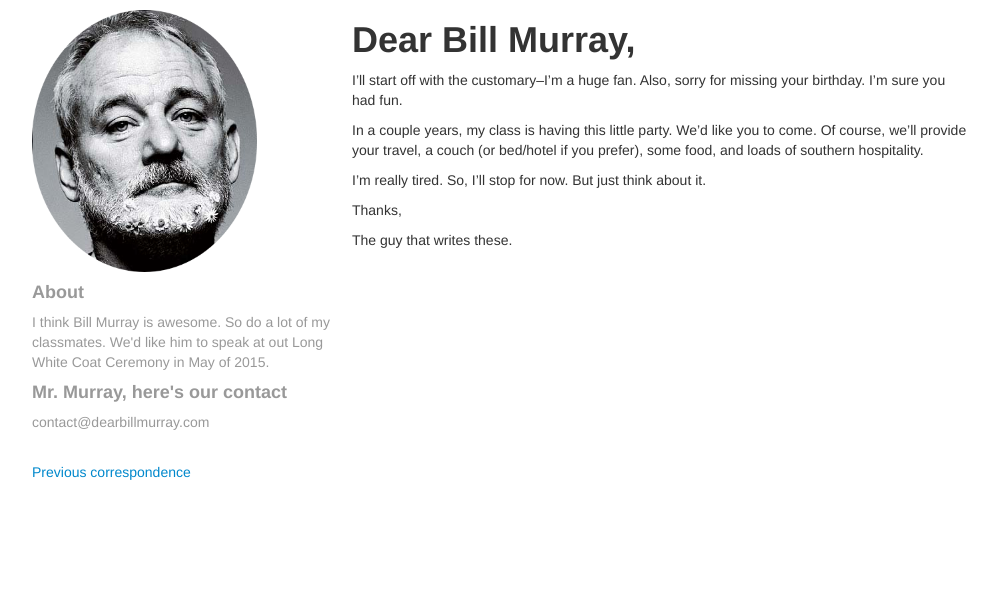
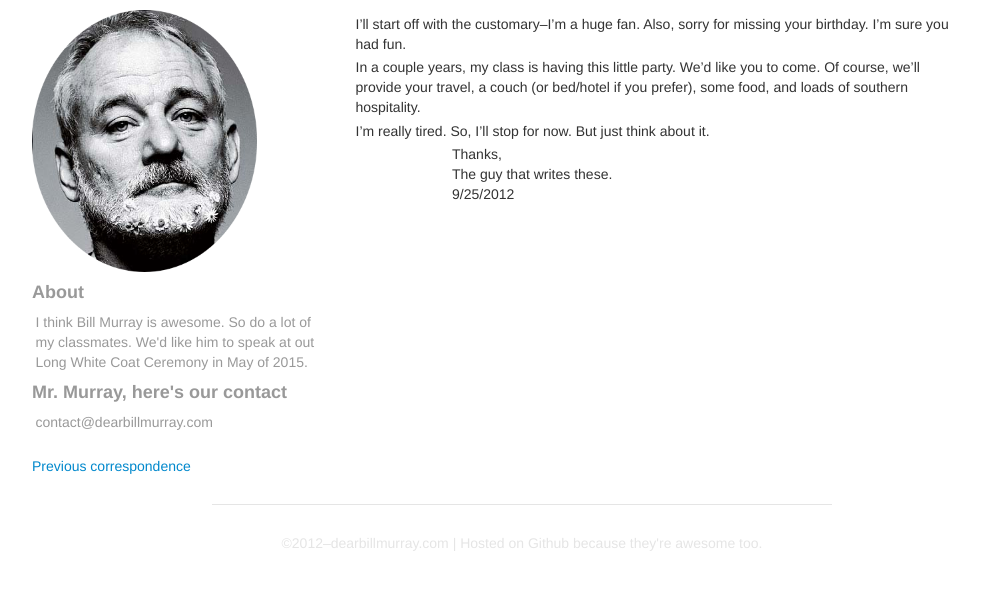
Before and after one commit to lelanhus/dearbillmurray.com, a Jekyll site: the page built from _posts/2012-09-25-hi-mr-murray.md, in a window 1280 px wide. Shown: the top 590 px of the page, without its empty margins (138-1135 px from the left). Built offline with Jekyll 4.4.1, drawn with Linux system fonts in a browser that asks for light colours; nearby versions of some CDN libraries.

Commit message:
Adding some style changes.

```diff
--- a/_layouts/default.html
+++ b/_layouts/default.html
@@ -26,6 +26,12 @@
       </div>
     </div>
 
+    <footer>
+      <p class="span8 offset2">
+        &copy;2012&ndash;dearbillmurray.com | Hosted on Github because they're awesome too.
+      </p>
+
+
       <script src="http://ajax.googleapis.com/ajax/libs/jquery/1.8.1/jquery.min.js"></script>
       <scrip src="/js/bootstrap.min.js"></script>
       <!-- Google analytics -->
@@ -42,5 +48,6 @@
     })();
 
   </script>
+    </footer>
   </body>
 </html>
--- a/_posts/2012-09-25-hi-mr-murray.md
+++ b/_posts/2012-09-25-hi-mr-murray.md
@@ -1,9 +1,8 @@
 ---
 layout: post
 title: Hi, Mr. Murray.
+prettyDate: 9/25/2012
 ---
-
-# Dear Bill Murray,
 
 I'll start off with the customary&ndash;I'm a huge fan. Also, sorry for missing your birthday. I'm sure you had fun.
 
@@ -11,6 +10,8 @@ In a couple years, my class is having this little party. We'd like you to come.
 
 I'm really tired. So, I'll stop for now. But just think about it.
 
-Thanks,
-
-The guy that writes these.
+<div id="signature" class="offset1">
+  Thanks,<br />
+  The guy that writes these.<br />
+  {{ page.prettyDate }}
+</div>
--- a/css/style.css
+++ b/css/style.css
@@ -10,3 +10,15 @@ img#billMurrayRound {
 div#side {
   color: #999;
 }
+
+p {
+  margin: 0.25em;
+}
+
+footer p {
+  border-top: 1px solid #e5e5e5;
+  color: #e5e5e5;
+  margin-top: 2em;
+  padding-top: 2em;
+  text-align: center;
+}
```
Also changed, not shown: index.md (added, +7 -0 lines). Lines whose indentation alone changed are shown as unchanged.
